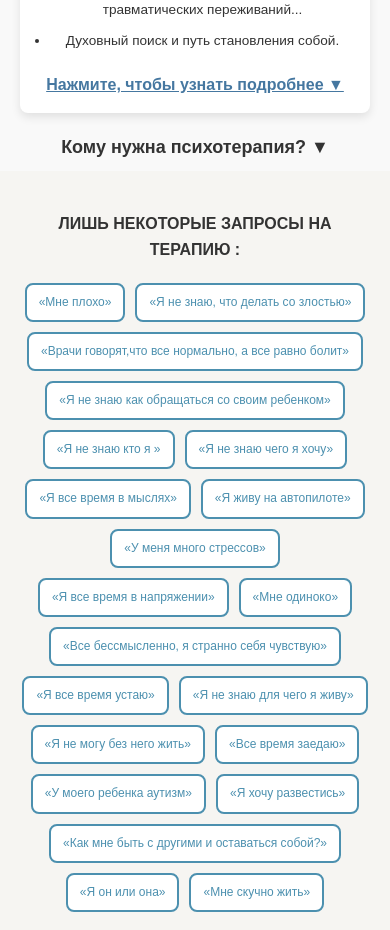
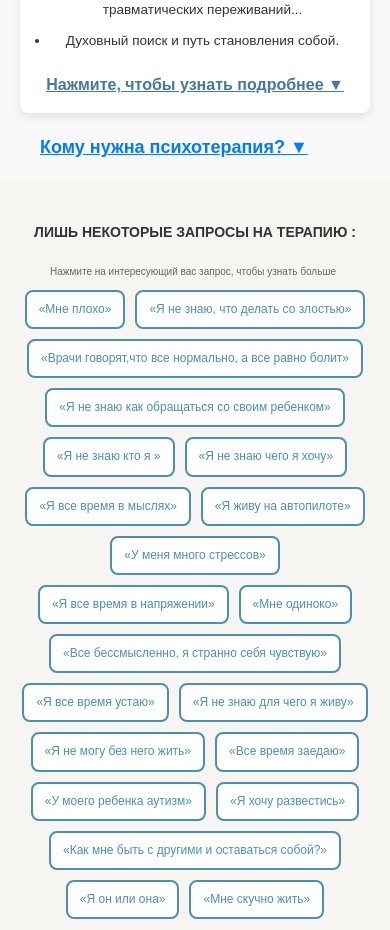
Before and after one commit to ZigranN/psychologist, a React (Vite) app in the folder front/: page / in a window 390 px wide. Shown: the part 2040-2970 px from the top of the page. Built offline with nearby package versions, Linux system fonts and the light colour scheme; the HTML template or start-up script is replaced by a standard one.

Commit message:
Корректировка ссылок по запросу заказщика

```diff
--- a/front/src/components/About/About.module.css
+++ b/front/src/components/About/About.module.css
@@ -102,14 +102,14 @@
 /* Триггер открытия модального окна */
 .therapyTrigger {
     cursor: inherit;
-    color: #333;
-    margin-top: 10px;
-    font-size: 24px;
-    font-weight: bold;
-    text-decoration: none;
-    transition: color 0.3s ease-in-out;
-    text-align: center;
-    display: block;
+    display: inline-block;
+    margin: 10px 30px;
+    font-size: 16px;
+    color: #007bff;
+    text-decoration: underline;
+    font-weight: 600;
+    transition: color 0.3s ease;
+
 }
 
 .therapyTrigger:hover {
--- a/front/src/components/Work/Work.jsx
+++ b/front/src/components/Work/Work.jsx
@@ -20,6 +20,7 @@ const Work = () => {
     return (
         <section className={styles.work}>
             <h2 className={styles.title}>Лишь некоторые запросы на терапию : </h2>
+            <p className={styles.subtitle}>Нажмите на интересующий вас запрос, чтобы узнать больше</p>
             <div className={styles.tags}>
                 {articlesData.map((article) => (
                     <button
--- a/front/src/components/Work/Work.module.css
+++ b/front/src/components/Work/Work.module.css
@@ -7,7 +7,7 @@
 }
 
 .title {
-    font-size: 28px;
+    font-size: 26px;
     font-weight: bold;
     color: #333;
     margin-bottom: 10px;
@@ -41,6 +41,7 @@
     transition: all 0.3s ease-in-out;
     text-align: center;
     min-width: 150px;
+    transform: scale(0.95);
 
 }
 
@@ -107,10 +108,15 @@
 
 @media (max-width: 480px) {
     .title {
-        font-size: 16px;
+        font-size: 14px;
         padding-bottom: 10px;
     }
 
+    .subtitle {
+        font-size: 10px;
+        color: #666;
+        margin-bottom: 10px;
+    }
     .description {
         font-size: 14px;
     }
```
